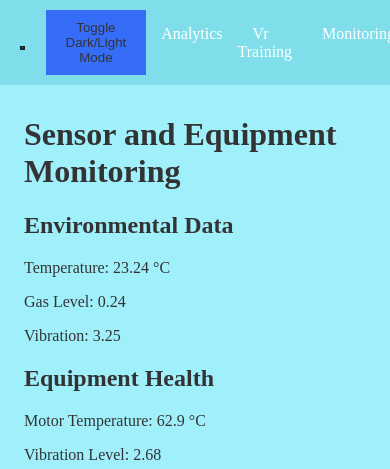
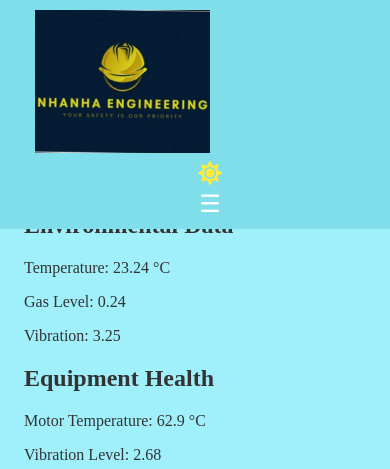
Before and after one commit to OkuhleBadli/2025_New, a Flask app: page /monitoring in a window 390 px wide. Shown: the top 469 px of the page. Run offline with Flask 3, Linux system fonts and the light colour scheme.

Commit message:
included the icons and made sure bavbar fits the screen

```diff
--- a/static/css/navbar.css
+++ b/static/css/navbar.css
@@ -8,12 +8,17 @@
     left: 0;
     width: 100%;
     z-index: 1000; /* Ensure it is above other content */
+    box-sizing: border-box; /* Ensure padding doesn't cause overflow */
+    overflow: hidden; /* Prevent content overflow */
 }
 
 .navbar-container {
     display: flex;
     justify-content: space-between;
     align-items: center;
+    max-width: 100%; /* Ensure it doesn't exceed screen width */
+    width: 100%;
+    padding: 0 15px; /* Add some space around the container */
 }
 
 .navbar-logo {
@@ -22,11 +27,27 @@
     color: white;
 }
 
+.company-logo {
+    width: 20%; /* Set image width to 20% of its container */
+    height: auto; /* Maintain aspect ratio */
+    max-width: 100%; /* Ensure it doesn't stretch beyond its container */
+}
+
+/* Navbar Menu */
 .navbar-menu {
     list-style: none;
     display: flex;
     margin: 0;
     padding: 0;
+}
+
+.hamburger-btn {
+    font-size: 24px;
+    background: none;
+    color: white;
+    border: none;
+    cursor: pointer;
+    display: none; /* Hidden by default */
 }
 
 .navbar-item {
@@ -41,18 +62,9 @@
     border-radius: 5px;
 }
 
-/* Make sure content is not hidden behind navbar */
 body {
     padding-top: 60px; /* Adjust based on navbar height */
 }
-
-/* Styling the company logo image */
-.company-logo {
-    width: 20%; /* Set image width to 20% of its container */
-    height: auto; /* Maintain aspect ratio */
-    max-width: 100%; /* Ensure it doesn't stretch beyond its container */
-}
-
 
 /* Light Mode Styles */
 body.light-mode {
@@ -82,33 +94,77 @@ body.dark-mode .navbar-item:hover {
     background-color: #6200ea; /* Purple on hover */
 }
 
-/* Other Elements for Dark Mode */
-body.dark-mode .dashboard-container {
-    background: rgba(24, 2, 134, 0.9);
-}
-
-body.dark-mode .sensor-data h2 {
-    color: #000000;
-}
-
-body.dark-mode .alert {
-    color: #ff8080;
-}
-
-body.dark-mode .background-vid header h1 {
-    color: #ffcc00; /* Yellow text for contrast in Dark Mode */
-}
-
-/* Styling for Theme Toggle Button */
+/* Theme Toggle Button */
 .theme-toggle-btn {
-    padding: 10px 20px;
-    background-color: #366df8;
-    color: #333;
+    background: none;
     border: none;
     cursor: pointer;
-    transition: background 0.3s ease;
+    color: white;
+    font-size: 24px;
+    transition: color 0.3s ease;
 }
 
 .theme-toggle-btn:hover {
-    background-color: #01ad77;
+    color: #01ad77;
 }
+
+.fa-sun {
+    color: #ffeb3b;
+}
+
+.fa-moon {
+    color: #fff;
+}
+
+/* Responsive Design */
+@media screen and (max-width: 768px) {
+    .hamburger-btn {
+        display: block;
+    }
+    .navbar-menu {
+        display: none; /* Hide menu by default */
+        flex-direction: column;
+        align-items: center;
+        background-color: #333;
+        width: 100%;
+        position: absolute;
+        top: 60px; /* Adjust based on navbar height */
+        left: 0;
+        z-index: 999;
+    }
+
+    .navbar-menu.show {
+        display: flex; /* Show menu when toggled */
+    }
+
+    .navbar-item {
+        padding: 10px;
+        width: 100%;
+        text-align: center;
+    }
+
+    .company-logo {
+        width: 30%; /* Slightly larger for smaller screens */
+    }
+}
+
+@media screen and (max-width: 480px) {
+    .company-logo {
+        width: 50%; /* Larger logo for very small screens */
+    }
+
+    .navbar-container {
+        flex-direction: column;
+        align-items: center;
+    }
+
+    .navbar-menu {
+        width: 100%;
+        justify-content: center;
+    }
+
+    .navbar-item {
+        width: 100%;
+        text-align: center;
+    }
+}
--- a/static/js/navbar.js
+++ b/static/js/navbar.js
@@ -1,21 +1,28 @@
-// Example JavaScript (Optional)
-document.querySelectorAll('.navbar-item').forEach(item => {
-    item.addEventListener('click', () => {
-        console.log('Navbar item clicked!');
+document.addEventListener('DOMContentLoaded', () => {
+    const menuToggle = document.getElementById('menuToggle');
+    const navbarMenu = document.getElementById('navbarMenu');
+
+    // Hamburger menu toggle
+    menuToggle.addEventListener('click', () => {
+        navbarMenu.classList.toggle('show');
     });
-});
-document.addEventListener('DOMContentLoaded', () => {
-    const themeToggleButton = document.getElementById('theme-toggle');
+
+    // Theme toggle functionality
+    const themeToggleButton = document.getElementById('themeToggle');
+    const themeIcon = document.getElementById('themeIcon');
     const body = document.body;
 
-    // Function to set colors for light and dark mode
     const setThemeColors = (theme) => {
         if (theme === 'dark') {
             body.classList.add('dark-mode');
             body.classList.remove('light-mode');
+            themeIcon.classList.remove('fa-sun');
+            themeIcon.classList.add('fa-moon');
         } else {
             body.classList.add('light-mode');
             body.classList.remove('dark-mode');
+            themeIcon.classList.remove('fa-moon');
+            themeIcon.classList.add('fa-sun');
         }
     };
 
@@ -24,8 +31,7 @@ document.addEventListener('DOMContentLoaded', () => {
     if (savedTheme) {
         setThemeColors(savedTheme);
     } else {
-        // Default theme if no preference is saved
-        setThemeColors('light');
+        setThemeColors('light'); // Default theme
     }
 
     // Toggle theme on button click
--- a/templates/components/nav/navbar.html
+++ b/templates/components/nav/navbar.html
@@ -3,11 +3,11 @@
 <head>
     <meta charset="UTF-8">
     <meta name="viewport" content="width=device-width, initial-scale=1.0">
-    <title>Static Navbar</title>
+    <title>Responsive Navbar</title>
     <link rel="stylesheet" href="{{ url_for('static', filename='css/navbar.css') }}">
+    <link href="https://cdnjs.cloudflare.com/ajax/libs/font-awesome/5.15.4/css/all.min.css" rel="stylesheet">
 </head>
 <body>
-    <!-- Navbar Component -->
     <!-- Navbar Component -->
     <nav class="navbar">
         <div class="navbar-container">
@@ -16,17 +16,24 @@
                     <img src="{{ url_for('static', filename='images/Background-dashboard.jpeg') }}" alt="Company Logo" class="company-logo">
                 </div>
             </a>
-        <button id="theme-toggle" class="theme-toggle-btn">Toggle Dark/Light Mode</button> <!-- Theme Toggle Button -->
-        <ul class="navbar-menu">
+                <!-- Theme Toggle Icons -->
+                <button id="themeToggle" class="theme-toggle-btn">
+                    <i class="fa" id="themeIcon"></i>
+                </button>
+
+            <button id="menuToggle" class="hamburger-btn" aria-label="Toggle Menu">
+                ☰
+            </button>
+            <ul class="navbar-menu" id="navbarMenu">
                 <li><a href="{{ url_for('analytics') }}" class="navbar-item" id="analytics-nav">Analytics</a></li>
-            <li><a href="{{ url_for('training') }}" class="navbar-item" id="training-nav">Vr Training</a></li>
+                <li><a href="{{ url_for('training') }}" class="navbar-item" id="training-nav">VR Training</a></li>
                 <li><a href="{{ url_for('monitoring') }}" class="navbar-item" id="monitoring-nav">Monitoring</a></li>
             </ul>
+
 
         </div>
     </nav>
 
-    <!-- <script src="{{ url_for('static', filename='js/script.js') }}"></script> -->
     <script src="{{ url_for('static', filename='js/navbar.js') }}"></script>
 </body>
 </html>
```
Lines whose indentation alone changed are shown as unchanged.
